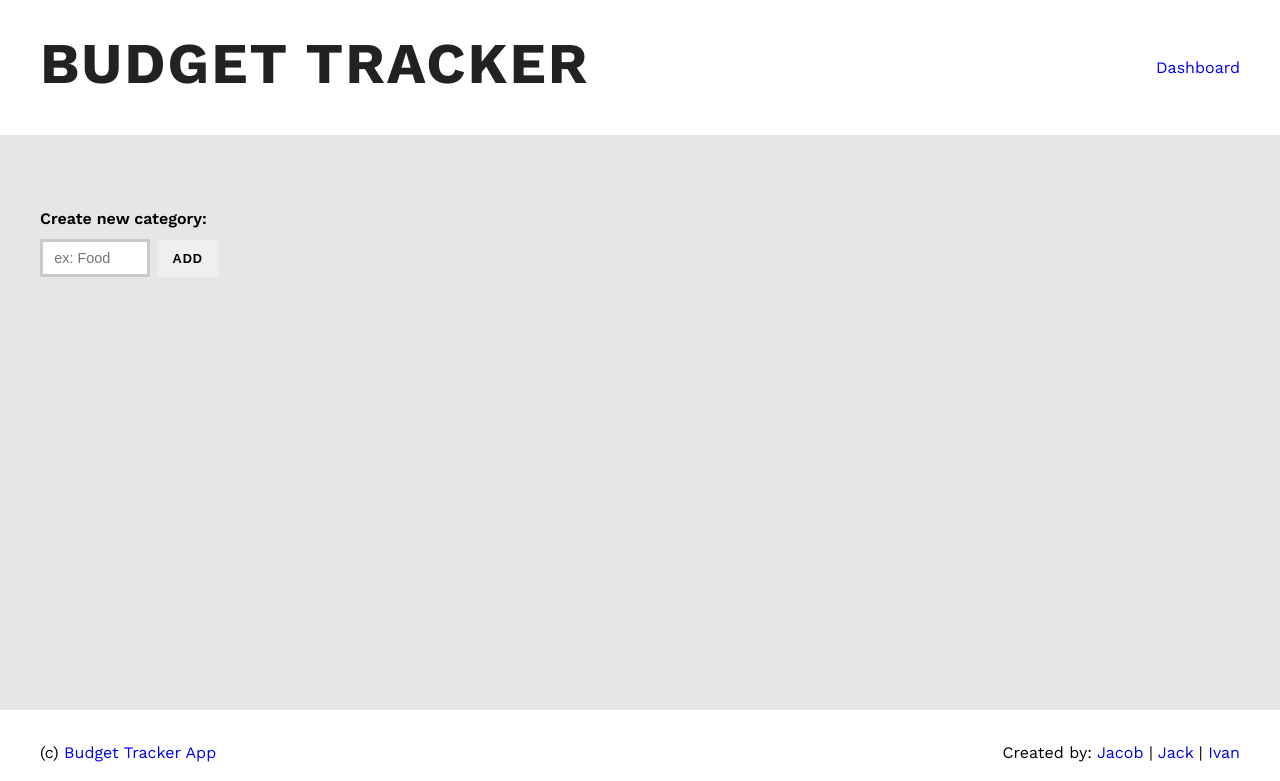
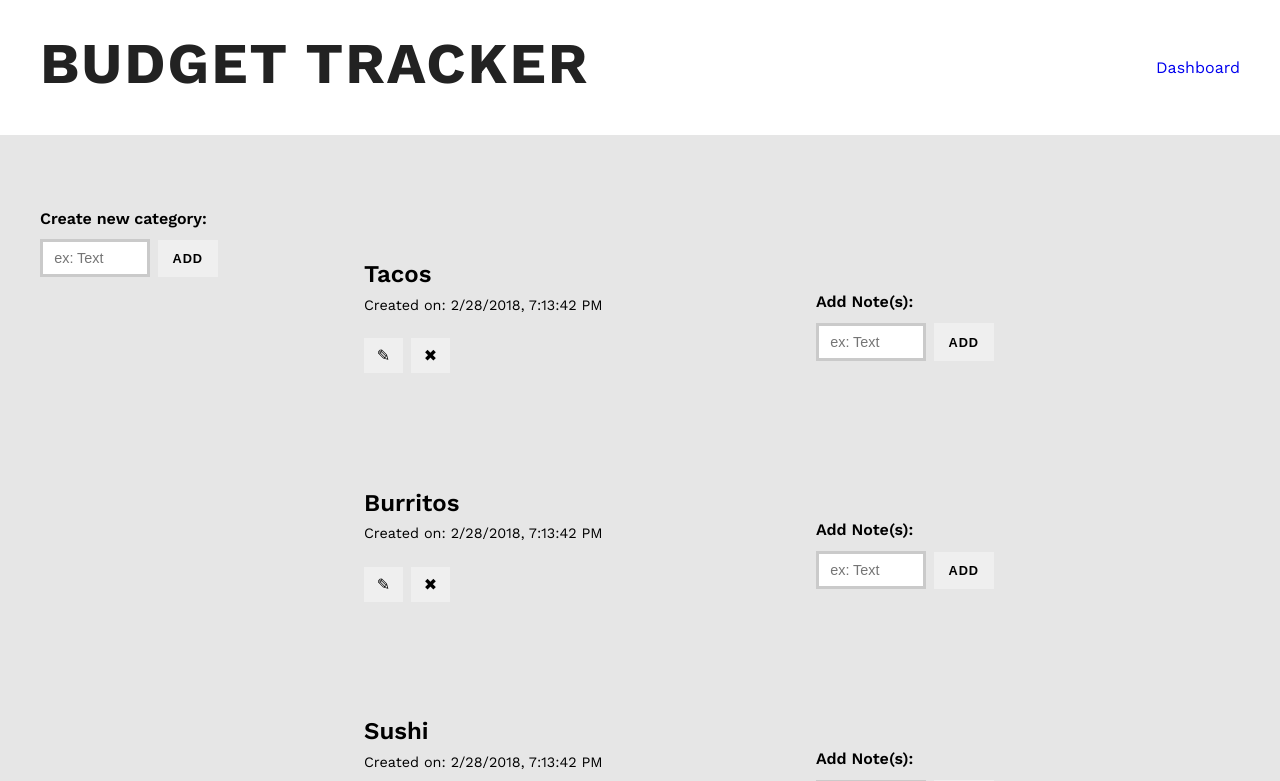
Before and after one commit to limongoo/budget-tracker, a React app: page / in a window 1280 px wide. Shown: the top 781 px of the page. Built offline with nearby package versions, Linux system fonts and the light colour scheme; a web font is replaced by a local one.

Commit message:
css notes update

```diff
--- a/src/components/budget/Categories.js
+++ b/src/components/budget/Categories.js
@@ -7,12 +7,11 @@ import './Category.css';
 
 class Categories extends Component {
 
-  // componentDidMount() {
-  //   this.props.addCategory({ text: 'Tacos' });
-  //   this.props.addCategory({ text: 'Burritos' });
-  //   this.props.addCategory({ text: 'Sushi' });
-  //   this.props.addCategory({ text: 'Cheeps' });
-  // }
+  componentDidMount() {
+    this.props.addCategory({ text: 'Tacos' });
+    this.props.addCategory({ text: 'Burritos' });
+    this.props.addCategory({ text: 'Sushi' });
+  }
 
   render() {
     const { categories, addCategory } = this.props;
--- a/src/components/budget/Category.css
+++ b/src/components/budget/Category.css
@@ -74,9 +74,14 @@ time {
   }
 }
 
+.comment-column {
+  width: 100%;
+  margin: 2.4rem 0 0;
+}
+
 /* ----- Media Queries ----- */
 
-@media (min-width: 670px) {
+@media (min-width: 850px) {
 
   .two-column {
     display: flex;
@@ -89,7 +94,7 @@ time {
   }
 
   .category-ul {
-    width: 65%;
+    width: 75%;
     margin: 0;
   }
 
@@ -103,7 +108,7 @@ time {
     flex-direction: row;
     justify-content: space-between;
     padding: 1.5rem;
-    align-items: center;
+    align-items: top;
     transition: 0.3s ease all;
     background-color: rgb(250, 250, 250);
 
@@ -123,11 +128,8 @@ time {
     }
   }
 
+  .comment-column {
+    width: 400px;
+  }
+
 }
-
-@media (min-width: 850px) {
-  .category-ul {
-    width: 75%;
-    margin: 0;
-  }
-}
--- a/src/components/budget/Category.js
+++ b/src/components/budget/Category.js
@@ -32,13 +32,16 @@ class Category extends Component {
             <CategoryForm id={id} text={text} onEdit={this.handleEdit}/> :
             <p><span className="category-title">{text}</span> <br/><time>Created on: {timestamp.toLocaleString()}</time></p>
           }
+          <div className="buttons">
+            <button onClick={this.handleToggleEdit}>
+              {editing ? 'cancel' : '✎'}
+            </button>
+            <button onClick={() => removeCategory(id)}>✖</button>
+          </div>
+        </div>
+        <div className="comment-column">
+          <p className="create-title">Add Note(s):</p>
           <Comments categoryId={id}/>
-        </div>
-        <div className="buttons">
-          <button onClick={this.handleToggleEdit}>
-            {editing ? 'cancel' : '✎'}
-          </button>
-          <button onClick={() => removeCategory(id)}>✖</button>
         </div>
       </li>
     );
--- /dev/null
+++ b/src/components/comments/Comment.css
@@ -0,0 +1,33 @@
+@import '../../styles/variables.css';
+
+.comment-ul {
+  list-style: none;
+  padding: 0 20px;
+  margin: 1.2rem 0 0;
+
+  li {
+    padding: 0.6rem 0;
+    list-style-type: square;
+  }
+}
+
+.note-remove {
+  margin: 0 0 0 0.7rem;
+  font-size: 0.7rem;
+  background-color: $lightgray;
+  color: $black;
+  transition: 0.3s ease all;
+  padding: 0.3rem 0.6rem;
+  border: 0px;
+  cursor: pointer;
+}
+
+
+@media (min-width: 700px) {
+
+  .note-remove:hover {
+    background-color: $green;
+    color: $white;
+  }
+
+}
--- a/src/components/comments/Comment.js
+++ b/src/components/comments/Comment.js
@@ -9,7 +9,7 @@ class Comment extends Component {
     return (
       <li>
         {text}
-        <button onClick={() => removeComment(id, categoryId)}>✖</button>
+        <button className="note-remove" onClick={() => removeComment(id, categoryId)}>✖</button>
       </li>
     );
   }
--- a/src/components/comments/Comments.js
+++ b/src/components/comments/Comments.js
@@ -3,6 +3,7 @@ import { connect } from 'react-redux';
 import { addComment } from './actions';
 import CategoryForm from '../common/CategoryForm';
 import Comment from './Comment';
+import './Comment.css';
 
 class Comments extends Component {
 
@@ -12,11 +13,11 @@ class Comments extends Component {
   };
 
   render() {
-    const{ comments } = this.props;
-    return(
+    const { comments } = this.props;
+    return (
       <section>
         <CategoryForm onEdit={this.handleAdd}/>
-        <ul>
+        <ul className="comment-ul">
           {comments.map(comment => (
             <Comment key={comment.id} {...comment}/>
           ))}
--- a/src/components/comments/actions.js
+++ b/src/components/comments/actions.js
@@ -5,7 +5,7 @@ export function addComment(categoryId, comment) {
   comment.id = shortid();
   comment.categoryId = categoryId;
 
-  return{
+  return {
     type: COMMENT_ADD,
     payload: comment
   };
--- a/src/components/common/CategoryForm.js
+++ b/src/components/common/CategoryForm.js
@@ -18,7 +18,7 @@ export default class CategoryForm extends Component {
       ...this.state
     });
     this.setState({ text: '' });
-    console.log(this.state);
+    // console.log(this.state);
   };
 
   handleChange = ({ target }) => {
@@ -31,7 +31,7 @@ export default class CategoryForm extends Component {
       <div>
         <form onSubmit = {this.handleSubmit} className="add-category">
           <label htmlFor="category">
-            <input required id="category" name="text" value={text} onChange={this.handleChange} placeholder="ex: Food"/>
+            <input required id="category" name="text" value={text} onChange={this.handleChange} placeholder="ex: Text"/>
           </label>
           <button type="submit">{ id ? 'Update Category' : 'Add' }</button>
         </form>
--- a/src/styles/variables.css
+++ b/src/styles/variables.css
@@ -4,7 +4,7 @@ $green: #43A047;
 $black: #222222;
 $white: #ffffff;
 $gray: #a2a2a2;
-$lightgray: #eeeeee;
+$lightgray: #e3e2e2;
 $darkgray: #333333;
 
 aside {
```
Also changed, not shown: src/components/comments/reducer.js (+4 -4 lines).
